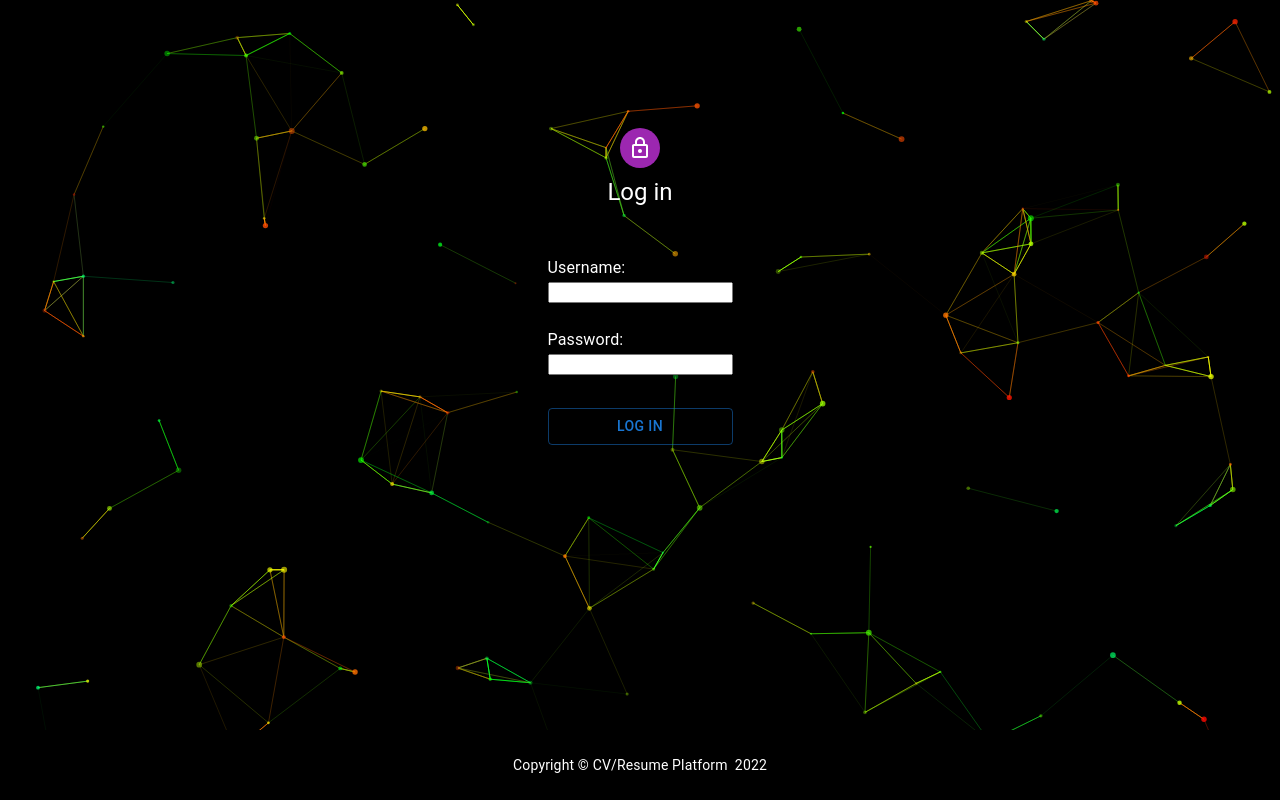
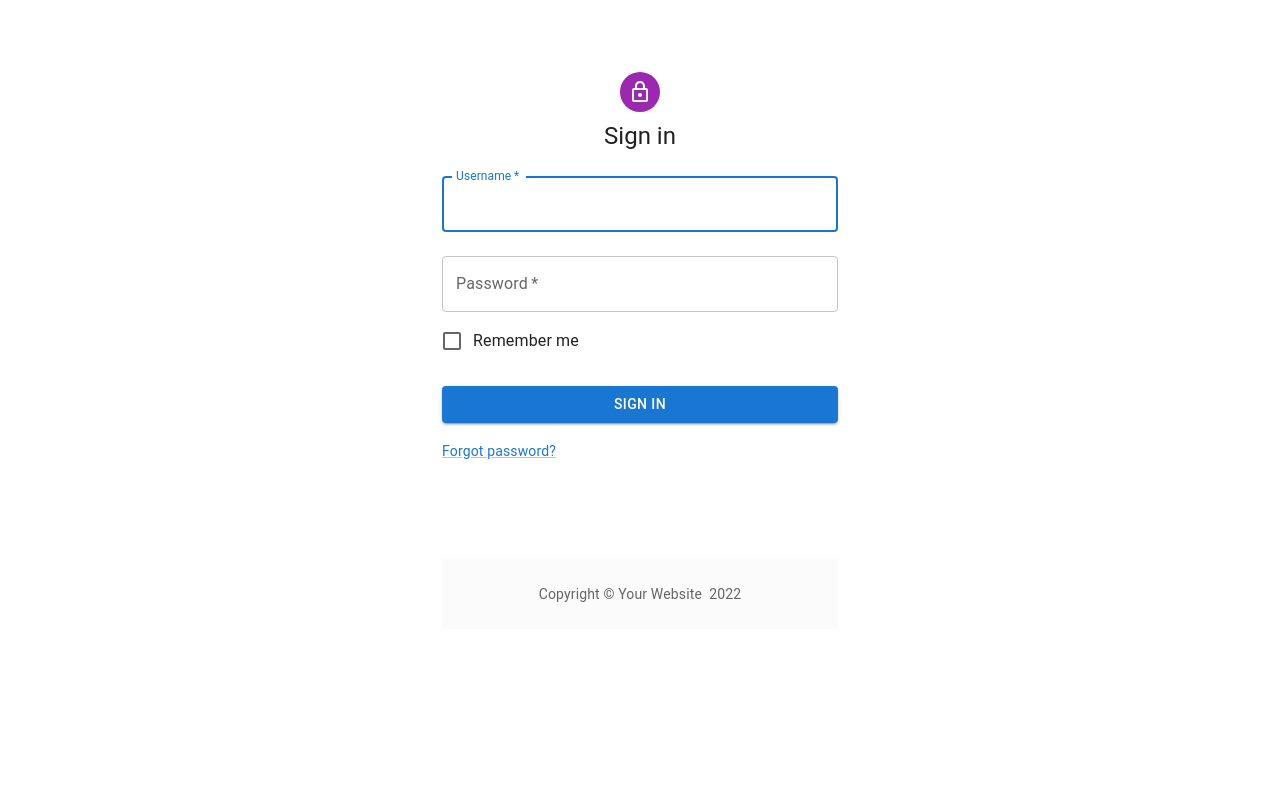
Before and after one commit to TheodorCiobanoiu/cv-app-fronted, a React (Create React App) app: page /login in a window 1280 px wide. Built offline with nearby package versions, Linux system fonts and the light colour scheme.

Commit message:
Added functionality for Log-in Page

```diff
--- a/package.json
+++ b/package.json
@@ -9,7 +9,7 @@
     "@emotion/styled": "^11.10.4",
     "@material-ui/core": "^4.12.4",
     "@mui/icons-material": "^5.10.6",
-    "@mui/material": "^5.10.7",
+    "@mui/material": "^5.10.9",
     "@mui/styled-engine-sc": "^5.10.6",
     "@testing-library/jest-dom": "^5.16.5",
     "@testing-library/react": "^13.4.0",
--- /dev/null
+++ b/src/common/with-router.js
@@ -0,0 +1,11 @@
+import { useLocation, useNavigate, useParams } from "react-router-dom";
+
+export const withRouter = (Component) => {
+    function ComponentWithRouterProp(props) {
+        let location = useLocation();
+        let navigate = useNavigate();
+        let params = useParams();
+        return <Component {...props} router={{ location, navigate, params }} />;
+    }
+    return ComponentWithRouterProp;
+};
--- a/src/pages/login.js
+++ b/src/pages/login.js
@@ -2,36 +2,116 @@ import * as React from "react";
 import Avatar from "@mui/material/Avatar";
 import Button from "@mui/material/Button";
 import CssBaseline from "@mui/material/CssBaseline";
-/* import TextField from "@mui/material/TextField";
+import TextField from "@mui/material/TextField";
 import FormControlLabel from "@mui/material/FormControlLabel";
 import Checkbox from "@mui/material/Checkbox";
 import Link from "@mui/material/Link";
-import Grid from "@mui/material/Grid"; */
+import Grid from "@mui/material/Grid";
 import Box from "@mui/material/Box";
 import LockOutlinedIcon from "@mui/icons-material/LockOutlined";
 import Typography from "@mui/material/Typography";
 import Container from "@mui/material/Container";
-import { createTheme, ThemeProvider } from "@mui/material/styles";
-import Footer from "./footer";
-import ParticlesBackground from "../components/ParticlesBackground";
+import {createTheme, ThemeProvider} from "@mui/material/styles";
+
+import {useForm} from "react-hook-form";
+import {Component, useEffect, useState} from "react";
+import AuthService from "../services/auth.service";
+import {withRouter} from "../common/with-router";
+
+
+function Copyright(props) {
+    return (
+        <Typography
+            variant="body2"
+            color="text.secondary"
+            align="center"
+            {...props}
+        >
+            {"Copyright © "}
+            Your Website &nbsp;
+            {new Date().getFullYear()}
+        </Typography>
+    );
+}
 
 const theme = createTheme();
 
-export default function LogIn() {
-  const handleSubmit = (event) => {
+class Login extends Component {
+
+    constructor(props) {
+        super(props);
+        this.handleSubmit = this.handleSubmit.bind(this);
+        this.onChangeUsername = this.onChangeUsername.bind(this);
+        this.onChangePassword = this.onChangePassword.bind(this);
+
+        this.state = {
+            username: "",
+            password: "",
+            loading: false,
+            message: ""
+        };
+    }
+
+    onChangeUsername(e) {
+        this.setState({
+            username: e.target.value
+        });
+    }
+
+    onChangePassword(e) {
+        this.setState({
+            password: e.target.value
+        });
+    }
+
+
+    handleSubmit(event) {
         event.preventDefault();
-    const data = new FormData(event.currentTarget);
         console.log({
-      username: data.get("username"),
-      password: data.get("password"),
+            username: this.state.username,
+            password: this.state.password
         });
+        this.setState({
+            message: "",
+            loading: true
+        });
+
+        //Nu stiu daca e necesara asta, daca pica ceva se poate scoate
+        // this.form.validateAll();
+
+        AuthService.login(this.state.username, this.state.password).then(
+            () => {
+                this.props.router.navigate("/home");
+                window.location.reload();
+            },
+            error => {
+                const responseMessage = (
+                        error.response &&
+                        error.response.data &&
+                        error.response.data.message) ||
+                    error.message ||
+                    error.toString();
+
+                this.setState({
+                    loading: false,
+                    message: responseMessage
+                });
+            }
+        )
+
+
     };
 
+    render() {
         return (
-    <ThemeProvider theme={theme}>
-      <ParticlesBackground />
+
+            <ThemeProvider theme={
+                theme
+            }
+
+            >
                 <Container component="main" maxWidth="xs">
-        <CssBaseline />
+                    <CssBaseline/>
                     <Box
                         sx={{
                             marginTop: 8,
@@ -40,58 +120,31 @@ export default function LogIn() {
                             alignItems: "center",
                         }}
                     >
-          <Avatar sx={{ m: 1, mt: 8, bgcolor: "secondary.main" }}>
-            <LockOutlinedIcon />
+                        <Avatar sx={{m: 1, bgcolor: "secondary.main"}}>
+                            <LockOutlinedIcon/>
                         </Avatar>
-          <Typography component="h1" variant="h5" color="white">
-            Log in
+                        <Typography component="h1" variant="h5">
+                            Sign in
                         </Typography>
                         <Box
                             component="form"
-            onSubmit={handleSubmit}
+                            onSubmit={this.handleSubmit}
                             noValidate
-            sx={{ mt: 6 }}
+                            sx={{mt: 1}}
                         >
-            <Typography component="h7" variant="h7" color="white">
-              Username:
-            </Typography>
-            <br />
-            <input
-              type="text"
-              id="username"
-              name="username"
-              variant="outlined"
-              required
-              fullWidth
-            />
-            <br />
-            <br />
-            <Typography component="h7" variant="h7" color="white">
-              Password:
-            </Typography>
-            <br />
-            <input
-              required
-              fullWidth
-              type="password"
-              id="password"
-              name="password"
-              variant="outlined"
-            />
-            <br />
-            <br />
-            {/*   <TextField
+                            <TextField
                                 margin="normal"
                                 required
                                 fullWidth
-              id="outlined-basic"
+                                id="username"
                                 label="Username"
                                 name="username"
                                 autoComplete="username"
-              variant="outlined"
-              bgcolor="white"
+                                autoFocus
+                                onChange={this.onChangeUsername}
                             />
                             <TextField
+                                input="passwordField"
                                 margin="normal"
                                 required
                                 fullWidth
@@ -100,31 +153,34 @@ export default function LogIn() {
                                 type="password"
                                 id="password"
                                 autoComplete="current-password"
+                                onChange={this.onChangePassword}
                             />
                             <FormControlLabel
-              control={<Checkbox value="remember" color="primary" />}
+                                control={<Checkbox value="remember" color="primary"/>}
                                 label="Remember me"
-            /> */}
+                            />
                             <Button
                                 type="submit"
                                 fullWidth
-              variant="outlined"
-              sx={{ mt: 1, mb: 2 }}
-              onClick={handleSubmit}
+                                variant="contained"
+                                sx={{mt: 3, mb: 2}}
+                                onClick={this.handleSubmit}
                             >
-              Log In
+                                Sign In
                             </Button>
-            {/*    <Grid container>
+                            <Grid container>
                                 <Grid item xs>
                                     <Link href="#" variant="body2">
                                         Forgot password?
                                     </Link>
                                 </Grid>
-            </Grid> */}
+                            </Grid>
                         </Box>
                     </Box>
+                    <Copyright sx={{mt: 12, mb: 4}}/>
                 </Container>
-      <Footer />
             </ThemeProvider>
         );
     }
+}
+export default withRouter(Login);
--- /dev/null
+++ b/src/services/auth.service.js
@@ -0,0 +1,38 @@
+import axios from "axios";
+
+const API_URL = "http://localhost:8082/api/auth/";
+
+class AuthService {
+    login(username, password) {
+        return axios
+            .post(API_URL + "signin", {
+                username,
+                password
+            })
+            .then(response => {
+                if (response.data.token) {
+                    localStorage.setItem("user", JSON.stringify(response.data));
+                }
+
+                return response.data;
+            });
+    }
+
+    logout() {
+        localStorage.removeItem("user");
+    }
+
+    register(username, email, password) {
+        return axios.post(API_URL + "signup", {
+            username,
+            email,
+            password
+        });
+    }
+
+    getCurrentUser() {
+        return JSON.parse(localStorage.getItem('user'));;
+    }
+}
+
+export default new AuthService();
```
Also changed, not shown: src/common/EventBus.js (added, +13 -0 lines), src/common/auth-verify.js (added, +30 -0 lines), src/services/auth-header.js (added, +10 -0 lines), 1 other file (tests, documents, lock files or other folders). Lines whose indentation alone changed are shown as unchanged.
